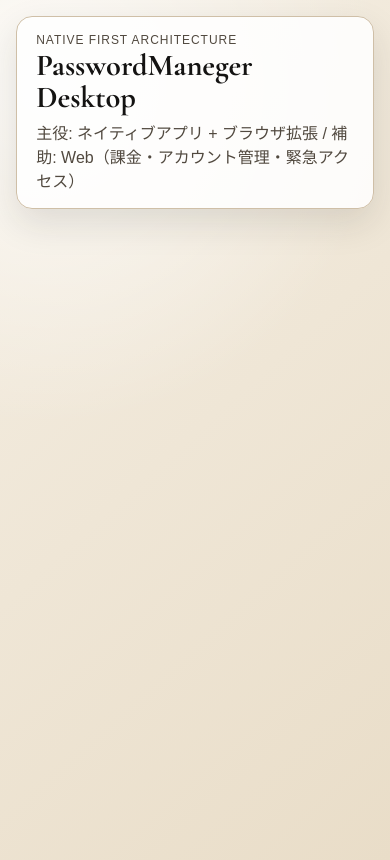
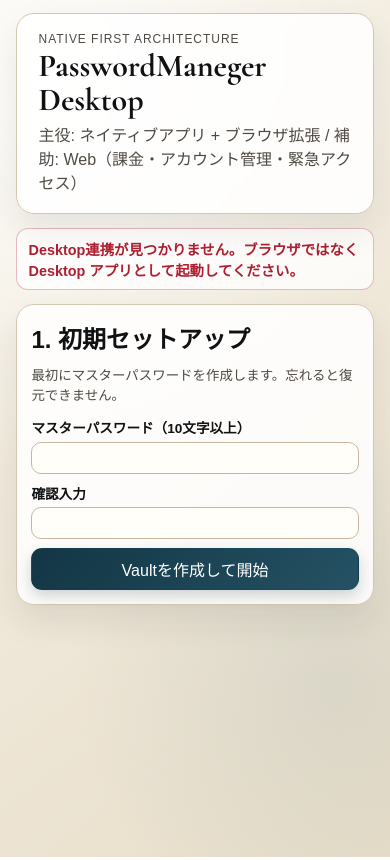
Before and after one commit to THir939/PasswordManeger, a browser extension: page apps/desktop/src/renderer/index.html in a window 390 px wide. Drawn offline with nearby package versions, Linux system fonts and the light colour scheme; a web font is replaced by a local one.

Commit message:
fix(ui): Desktopでボタンが表示されない不具合を解消しUIを洗練
変更内容の要約:\n- Desktop renderer の初期表示を改善し、初期化失敗時でも setup 画面が見えるように修正\n- bridge未接続時に即例外で停止していた挙動を、ユーザー向けエラー表示に変更\n- callService / openExternal / openPath / copyText / platform取得にガードを追加し、失敗理由を明示\n- bootstrap失敗時に setup 画面へフォールバックするよう変更\n- UIスタイルを調整（配色、ボタン質感、パネル余白、背景、軽いアニメーション、レスポンシブ挙動）\n- READMEに「ボタンが出ないときの確認項目」を追記\n\nその変更を行った理由:\n- 初期化エラー時に全画面が hidden のままになり、ボタンが見えない体験が発生していたため\n- 学習者が迷わないよう、失敗時でも操作導線を残し、原因を画面で説明するため\n- 見た目の一貫性と視認性を上げ、操作しやすいUIにするため\n\n既存機能への影響の有無:\n- 機能互換は維持。表示/エラー導線の改善が中心\n- test:full（unit + MCP + 拡張E2E + Stripeデモ）全通過を確認\n\n現在の構成で何ができて、何がまだできないか:\n- できること: 初期化失敗時でも最低限の操作画面とエラーメッセージを表示し、再起動/復旧しやすい\n- まだできないこと: ネイティブ生体認証、Passkeyフル管理、企業向けSSO/SCIMは未実装

```diff
--- a/apps/desktop/src/renderer/app.js
+++ b/apps/desktop/src/renderer/app.js
@@ -1,8 +1,4 @@
-const bridge = window.pmDesktop;
-
-if (!bridge) {
-  throw new Error("Desktop bridge is not available.");
-}
+const bridge = window.pmDesktop || null;
 
 const elements = {
   status: document.querySelector("#status"),
@@ -111,6 +107,9 @@ function setView(viewName) {
 }
 
 async function callService(action, payload = {}) {
+  if (!bridge || typeof bridge.call !== "function") {
+    throw new Error("Desktop連携の初期化に失敗しました。Desktopアプリとして起動し直してください。");
+  }
   const response = await bridge.call(action, payload);
   if (!response?.ok) {
     throw new Error(response?.error || "処理に失敗しました。");
@@ -119,6 +118,9 @@ async function callService(action, payload = {}) {
 }
 
 async function openExternal(url) {
+  if (!bridge || typeof bridge.openExternal !== "function") {
+    throw new Error("Desktop連携が利用できません。");
+  }
   const response = await bridge.openExternal(url);
   if (!response?.ok) {
     throw new Error(response?.error || "URLを開けませんでした。");
@@ -126,6 +128,9 @@ async function openExternal(url) {
 }
 
 async function openPath(targetPath) {
+  if (!bridge || typeof bridge.openPath !== "function") {
+    throw new Error("Desktop連携が利用できません。");
+  }
   const response = await bridge.openPath(targetPath);
   if (!response?.ok) {
     throw new Error(response?.error || "フォルダを開けませんでした。");
@@ -133,6 +138,9 @@ async function openPath(targetPath) {
 }
 
 async function copyText(text) {
+  if (!bridge || typeof bridge.copyText !== "function") {
+    throw new Error("Desktop連携が利用できません。");
+  }
   const response = await bridge.copyText(text);
   if (!response?.ok) {
     throw new Error(response?.error || "コピーに失敗しました。");
@@ -371,6 +379,9 @@ async function loadCloudStatus() {
 }
 
 async function loadPlatformInfo() {
+  if (!bridge || typeof bridge.getPlatformInfo !== "function") {
+    throw new Error("Desktop連携情報を取得できません。Desktopアプリとして起動してください。");
+  }
   const info = await bridge.getPlatformInfo();
   if (!info?.ok) {
     throw new Error(info?.error || "環境情報を取得できません。");
@@ -868,6 +879,12 @@ async function bootstrap() {
   bindEvents();
   clearItemForm();
 
+  if (!bridge) {
+    setView("setup");
+    setStatus("Desktop連携が見つかりません。ブラウザではなく Desktop アプリとして起動してください。", true);
+    return;
+  }
+
   try {
     const response = await callService("getState");
 
@@ -887,6 +904,7 @@ async function bootstrap() {
     await refreshMainScreen();
     setStatus("Vaultを読み込みました。", false);
   } catch (error) {
+    setView("setup");
     setStatus(error.message, true);
   }
 }
--- a/apps/desktop/src/renderer/index.html
+++ b/apps/desktop/src/renderer/index.html
@@ -22,7 +22,7 @@
 
       <p id="status" class="status" role="status" aria-live="polite"></p>
 
-      <section id="setup-view" class="panel hidden">
+      <section id="setup-view" class="panel">
         <h2>1. 初期セットアップ</h2>
         <p class="muted">最初にマスターパスワードを作成します。忘れると復元できません。</p>
         <form id="setup-form" class="form-grid">
--- a/apps/desktop/src/renderer/styles.css
+++ b/apps/desktop/src/renderer/styles.css
@@ -1,17 +1,18 @@
 :root {
-  --paper-0: #f5efe4;
-  --paper-1: #e9ddc8;
-  --ink: #141312;
-  --ink-soft: #51493f;
-  --line: #cfbfa7;
-  --accent: #1f2e34;
-  --accent-2: #2f4653;
+  --paper-0: #f7f2e8;
+  --paper-1: #e8deca;
+  --ink: #101112;
+  --ink-soft: #4f4a43;
+  --line: #d4c6af;
+  --accent: #133645;
+  --accent-2: #245264;
+  --accent-soft: #d9ecf2;
   --alert: #af1f32;
   --ok: #0f766e;
-  --focus-outline: rgba(222, 207, 184, 0.75);
-  --focus-border: #886f49;
-  --radius: 16px;
-  --shadow: 0 14px 36px rgba(36, 32, 25, 0.12);
+  --focus-outline: rgba(183, 215, 228, 0.7);
+  --focus-border: #2f748e;
+  --radius: 18px;
+  --shadow: 0 16px 34px rgba(30, 32, 36, 0.09);
 }
 
 * {
@@ -24,15 +25,16 @@ body {
   color: var(--ink);
   font-family: "BIZ UDGothic", sans-serif;
   background:
-    radial-gradient(circle at 12% 10%, rgba(255, 255, 255, 0.75) 0%, rgba(255, 255, 255, 0) 40%),
-    linear-gradient(138deg, var(--paper-0) 0%, var(--paper-1) 100%);
+    radial-gradient(circle at 12% 10%, rgba(255, 255, 255, 0.82) 0%, rgba(255, 255, 255, 0) 46%),
+    radial-gradient(circle at 85% 80%, rgba(25, 80, 102, 0.08) 0%, rgba(25, 80, 102, 0) 34%),
+    linear-gradient(142deg, var(--paper-0) 0%, var(--paper-1) 100%);
 }
 
 .shell {
   width: min(1520px, calc(100% - 2rem));
-  margin: 1rem auto 2rem;
+  margin: 0.8rem auto 1.5rem;
   display: grid;
-  gap: 0.8rem;
+  gap: 0.9rem;
 }
 
 .hero,
@@ -44,7 +46,11 @@ body {
 }
 
 .hero {
-  padding: 1rem 1.2rem;
+  padding: 1.15rem 1.35rem;
+  backdrop-filter: blur(3px);
+  position: sticky;
+  top: 0.6rem;
+  z-index: 4;
 }
 
 .eyebrow {
@@ -58,7 +64,7 @@ body {
 .hero h1 {
   margin: 0.2rem 0 0.35rem;
   font-family: "Cormorant Garamond", serif;
-  font-size: clamp(1.9rem, 3.4vw, 3rem);
+  font-size: clamp(2rem, 3.5vw, 3.05rem);
   line-height: 1.05;
 }
 
@@ -96,7 +102,7 @@ body {
 .main {
   display: grid;
   grid-template-columns: minmax(360px, 430px) minmax(500px, 1fr);
-  gap: 0.75rem;
+  gap: 0.82rem;
   align-items: start;
 }
 
@@ -107,9 +113,10 @@ body {
 }
 
 .panel {
-  padding: 0.85rem;
+  padding: 0.9rem;
   display: grid;
-  gap: 0.65rem;
+  gap: 0.7rem;
+  animation: panel-in 180ms ease both;
 }
 
 .card-surface {
@@ -176,20 +183,21 @@ select:focus {
 
 button,
 .file-btn {
-  border: 1px solid transparent;
-  background: var(--accent);
+  border: 1px solid rgba(14, 64, 81, 0.2);
+  background: linear-gradient(130deg, var(--accent) 0%, var(--accent-2) 100%);
   color: #fff;
-  border-radius: 10px;
-  padding: 0.48rem 0.65rem;
+  border-radius: 11px;
+  padding: 0.5rem 0.68rem;
   cursor: pointer;
-  transition: transform 120ms ease, background 120ms ease;
+  transition: transform 120ms ease, background 120ms ease, box-shadow 120ms ease;
   text-align: center;
+  box-shadow: 0 6px 14px rgba(18, 52, 66, 0.2);
 }
 
 button:hover,
 .file-btn:hover {
   transform: translateY(-1px);
-  background: var(--accent-2);
+  box-shadow: 0 10px 16px rgba(18, 52, 66, 0.24);
 }
 
 button:active,
@@ -205,14 +213,15 @@ button:focus-visible,
 
 button.ghost,
 .file-btn.ghost {
-  background: transparent;
-  border-color: #c0b098;
+  background: rgba(245, 249, 251, 0.82);
+  border-color: #b7c5cc;
   color: var(--ink);
+  box-shadow: none;
 }
 
 button.ghost:hover,
 .file-btn.ghost:hover {
-  background: #f5efe2;
+  background: #eef5f8;
 }
 
 .toolbar {
@@ -290,10 +299,14 @@ button.ghost:hover,
 .card {
   border: 1px solid #d6c8b1;
   border-radius: 12px;
-  padding: 0.55rem;
+  padding: 0.62rem;
   background: rgba(255, 253, 247, 0.9);
   display: grid;
   gap: 0.4rem;
+}
+
+.card:hover {
+  border-color: #c7d7de;
 }
 
 .card-head {
@@ -377,4 +390,19 @@ button.ghost:hover,
   .two-col {
     grid-template-columns: 1fr;
   }
+
+  .hero {
+    position: static;
+  }
 }
+
+@keyframes panel-in {
+  from {
+    transform: translateY(4px);
+    opacity: 0;
+  }
+  to {
+    transform: translateY(0);
+    opacity: 1;
+  }
+}
```
Also changed, not shown: README.md.
